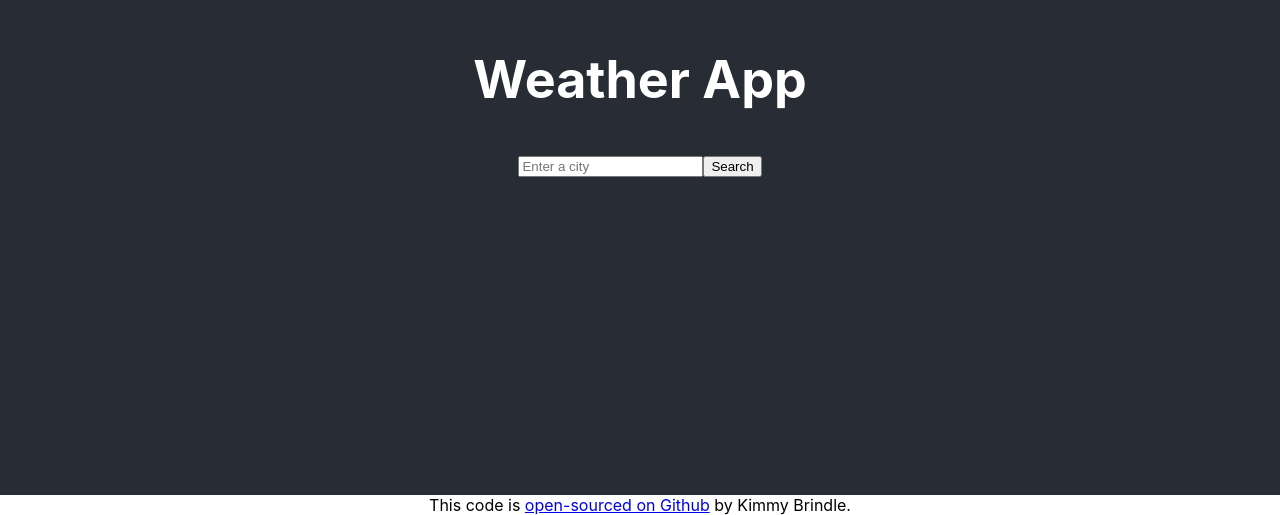
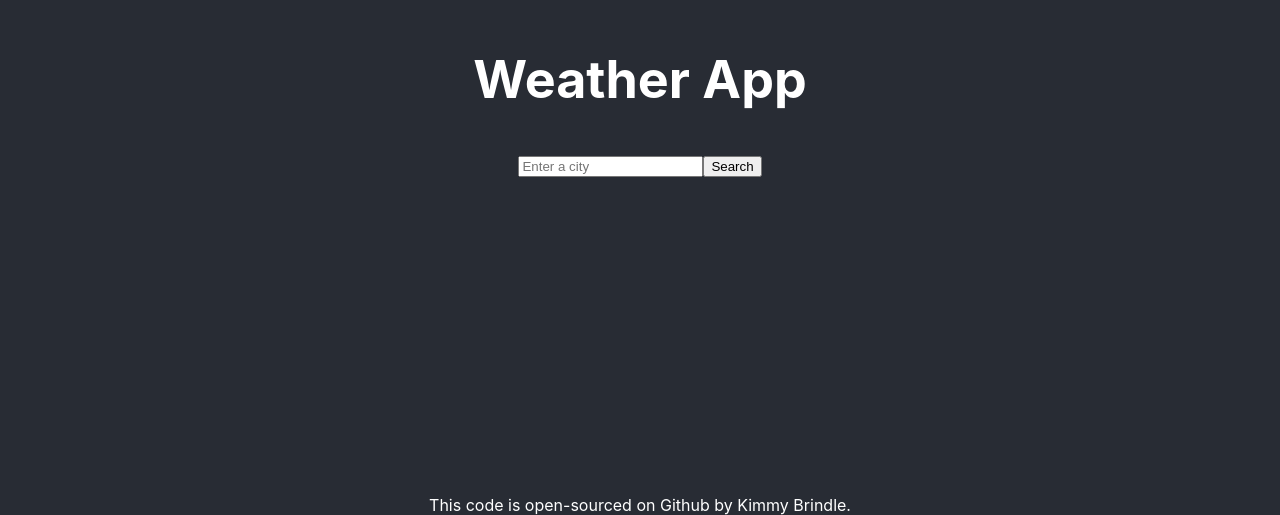
Before and after one commit to kimmybrindle/weather-react, a React (Create React App) app: page / in a window 1280 px wide. Shown: the part 305-820 px from the top of the page. Built offline with nearby package versions, Linux system fonts and the light colour scheme.

Commit message:
updated footer css

```diff
--- a/src/App.css
+++ b/src/App.css
@@ -24,12 +24,12 @@
   color: white;
 }
 
-.App-footer {
+.App footer {
   background-color: #282c34;
   color: white;
 }
 
-.App-footer a {
+.App footer a {
   text-decoration: none;
   color: white;
 }
```
